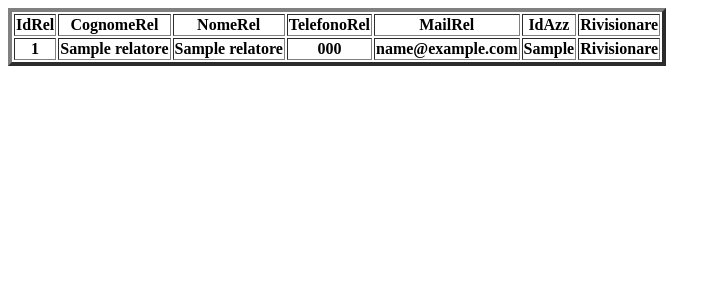
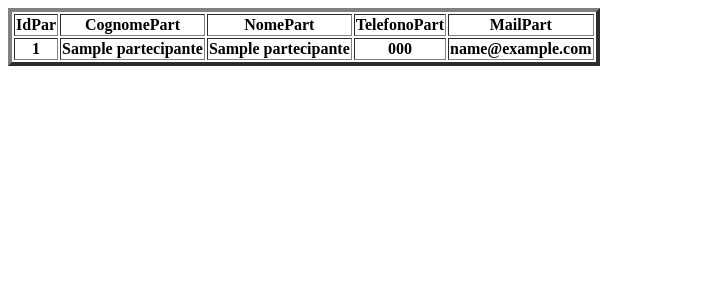
Before and after one commit to sebasoave/Convection, a PHP site: page /php/Admin.php in a window 1280 px wide. Shown: the top 300 px of the page, without its empty margins (0-721 px from the left). Run offline with PHP 8.4, Linux system fonts and the light colour scheme; tables that the repository leaves empty hold one stand-in row (values such as "Sample post"); lists and menus that the app fills with data are empty.

Commit message:
modifca admin

```diff
--- a/createdb/DDL.sql
+++ b/createdb/DDL.sql
@@ -1,4 +1,4 @@
---soave sebastiano 5l creazione del ddl per Convection
+
 drop database if exists Convection;
 create database if not exists Convection;
 use Convection;
--- a/php/Admin.php
+++ b/php/Admin.php
@@ -1,29 +1,21 @@
 <?php
 include "DB.php";
 Database::connect();
-$ris=Database::executeQuery("select * from Relatore");
+$ris=Database::executeQuery("select * from Partecipante");
 ?>
 <table border="4">
     <tr>
-        <th>IdRel</th>
-        <th>CognomeRel</th>
-        <th>NomeRel	</th>
-        <th>TelefonoRel	</th>
-        <th>MailRel	</th>
-        <th>IdAzz</th>
-        <th>Rivisionare</th>
+        <th>IdPar</th>
+        <th>CognomePart</th>
+        <th>NomePart</th>
+        <th>TelefonoPart</th>
+        <th>MailPart</th>
     </tr>
 <?php
 for ($i=0; $i < $ris->num_rows; $i++) {
     echo "<tr>";
     foreach ($ris->fetch_object() as $key => $value) {
-        if ($key == "Rivisionare" && $value==0 ) {
-            echo "<th>aposto</th>";
-        }elseif ($key == "Rivisionare" && $value==1) {
-            echo "<th>Rivisionare</th>";
-        }else{
-            echo "<th>".$value."</th>";
-        }
+        echo "<th>".$value."</th>";
     }
     echo "</tr>";
 }
--- a/php/Iscrizione.php
+++ b/php/Iscrizione.php
@@ -5,8 +5,8 @@ if (isset($_POST["invia"])) {
     echo "Vuoi Inscriverti al programma ";
     $idprog=$_POST["id_prog"];
     Database::connect();
-    $SeiGiaInscritto=Database::executeQuery("SELECT * FROM Seglie where IdPar = '".$_SESSION["user"][0]["IdPar"]."' AND IdProgramma = '".$idprog."';");
-    if($SeiGiaInscritto->fetch_assoc()["IdPar"]){
+    $par=Database::executeQuery("SELECT * FROM Seglie where IdPar = '".$_SESSION["user"][0]["IdPar"]."' AND IdProgramma = '".$idprog."';")->fetch_assoc()["IdPar"];
+    if( $par){
         echo "sei gia inscritto a questo Programma";
     }else{
         $nms= "";
```
